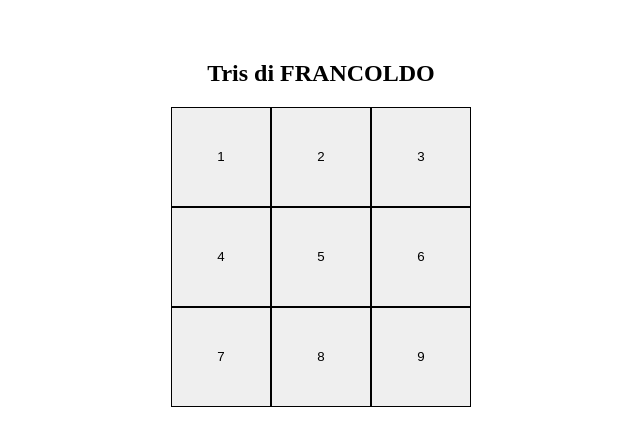
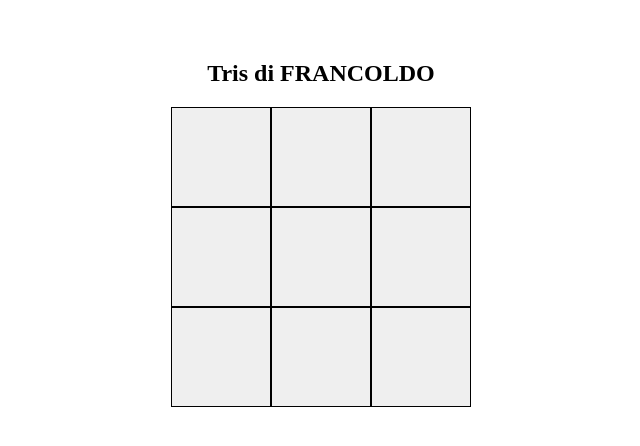
Before and after one commit to carmelocammalleri/react-prova, a React (Vite) app: page / in a window 1280 px wide. Shown: the top 446 px of the page, without its empty margins (319-959 px from the left). Built offline with nearby package versions, Linux system fonts and the light colour scheme.

Commit message:
[add]: function onclick with square value

```diff
--- a/src/components/Main.jsx
+++ b/src/components/Main.jsx
@@ -15,13 +15,16 @@ function Main() {
 }
 
 class Board extends React.Component {
+
   render(){
     let numberSquare= [];
     for(let i=1; i<10; i++){
       numberSquare.push(i);
     }
 
-    const arrayNumberTris = numberSquare.map((square) => <button className='square' onClick={() => console.log('click')}>{square}</button>);
+    const arrayNumberTris = numberSquare.map((square) => <button className='square' onClick={() => console.log(square)}>
+
+    </button>)
     return arrayNumberTris;
   }
 }
```
